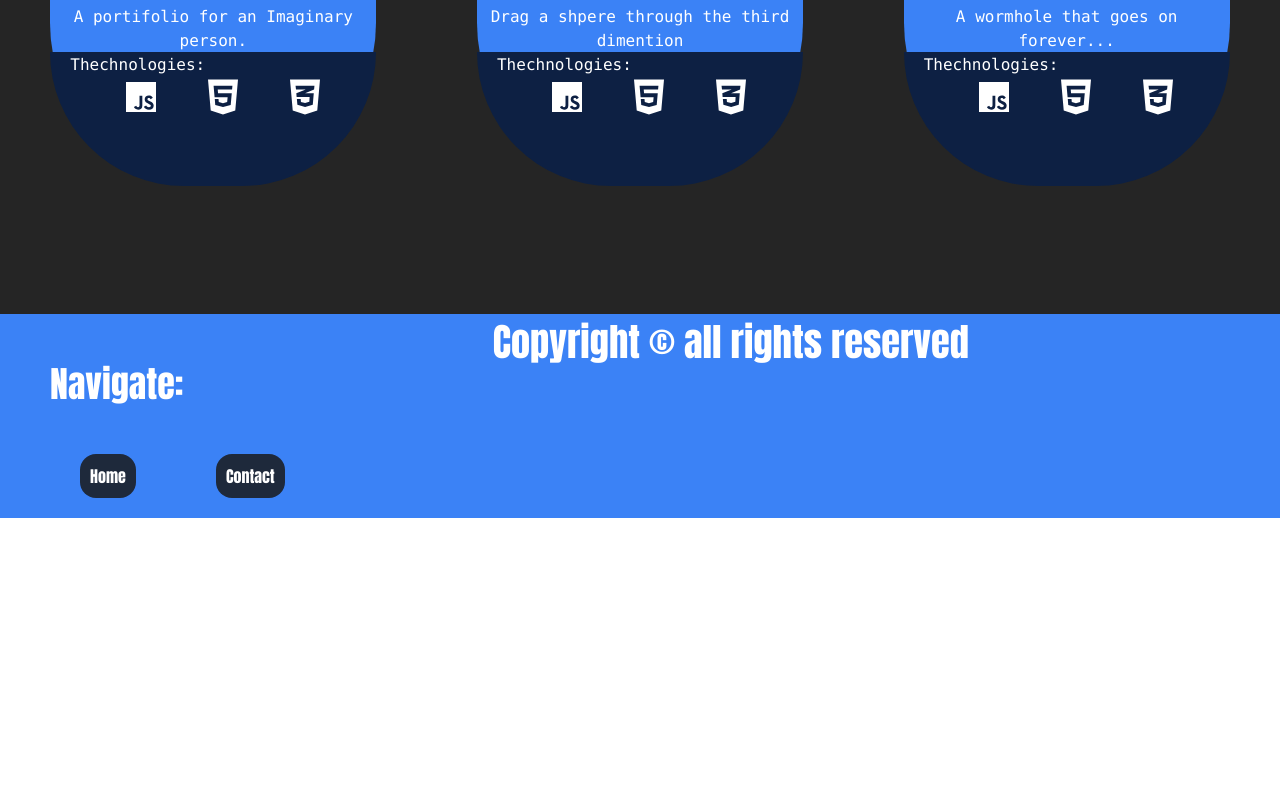
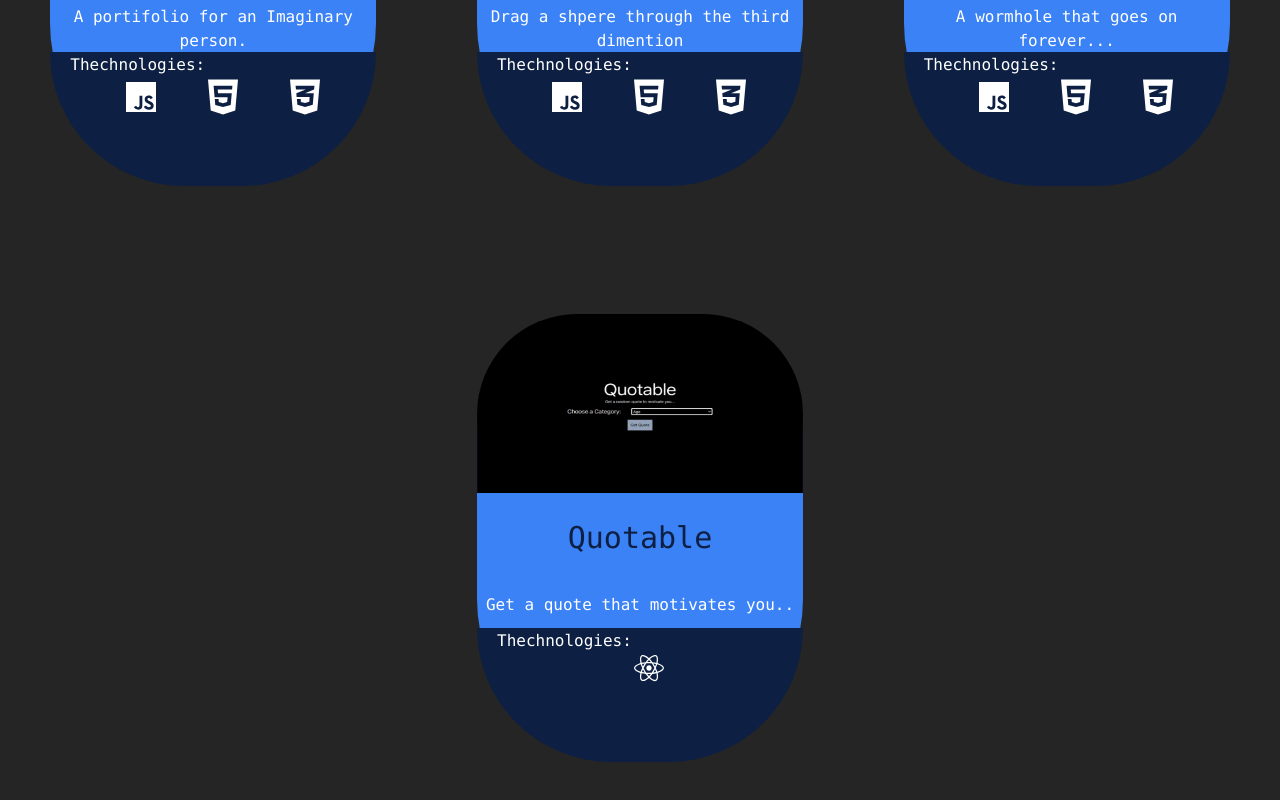
Before and after one commit to Abdulrahman777777/MainPortofolio, a React (Create React App) app: page /Projects in a window 1280 px wide. Shown: the part 2774-3574 px from the top of the page. Before the commit the page ends 3292 px from the top, so only its background shows below. Built offline with nearby package versions, Linux system fonts and the light colour scheme; a web font is replaced by a local one.

Commit message:
adding the quotable project

```diff
--- a/src/Data/Projects.js
+++ b/src/Data/Projects.js
@@ -41,6 +41,13 @@ const Data = [
     image: "Untitled2",
     link: "https://wormhole-iota.vercel.app/",
   },
+  {
+    name: "Quotable",
+    description: "Get a quote that motivates you..",
+    technologies: ["react"],
+    image: "Untitled3",
+    link: "https://quotable-ebon.vercel.app/",
+  },
 ];
 
 export default Data;
```
Also changed, not shown: src/Images/Untitled3.png (added).
